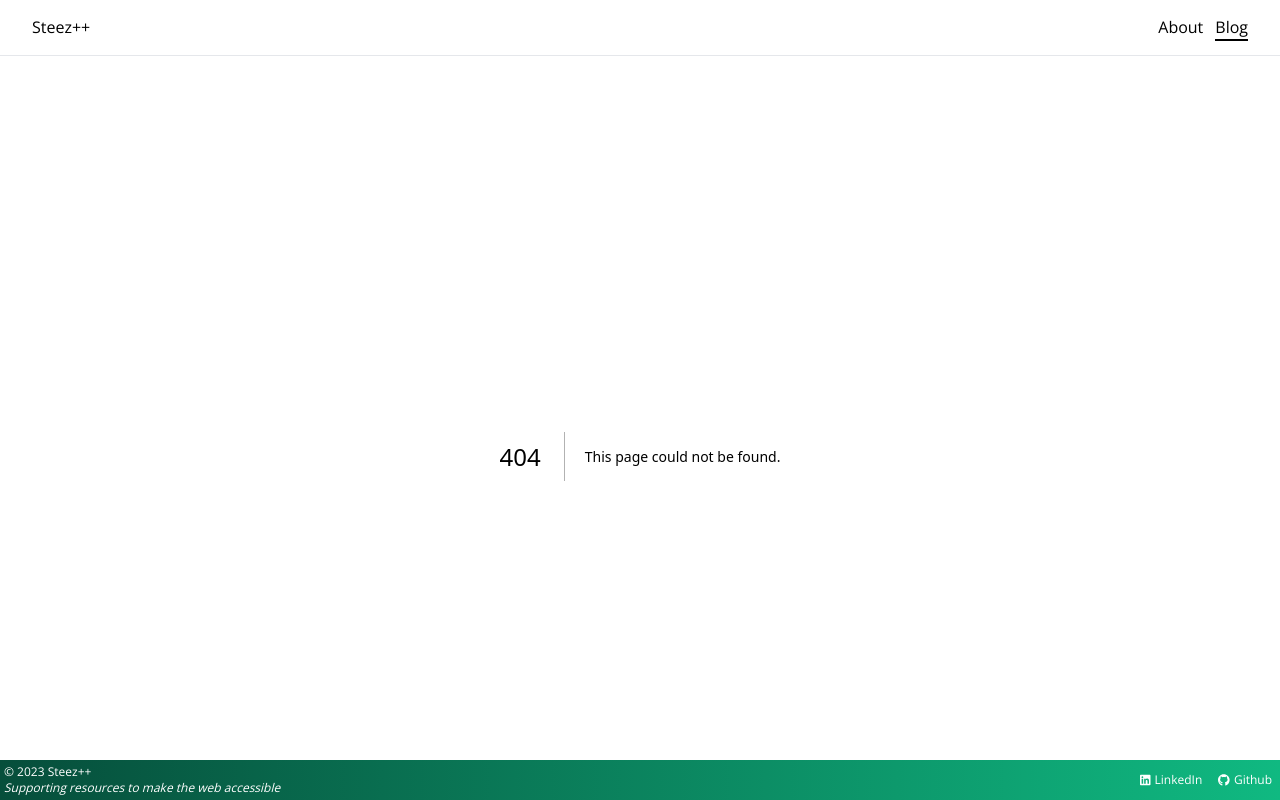
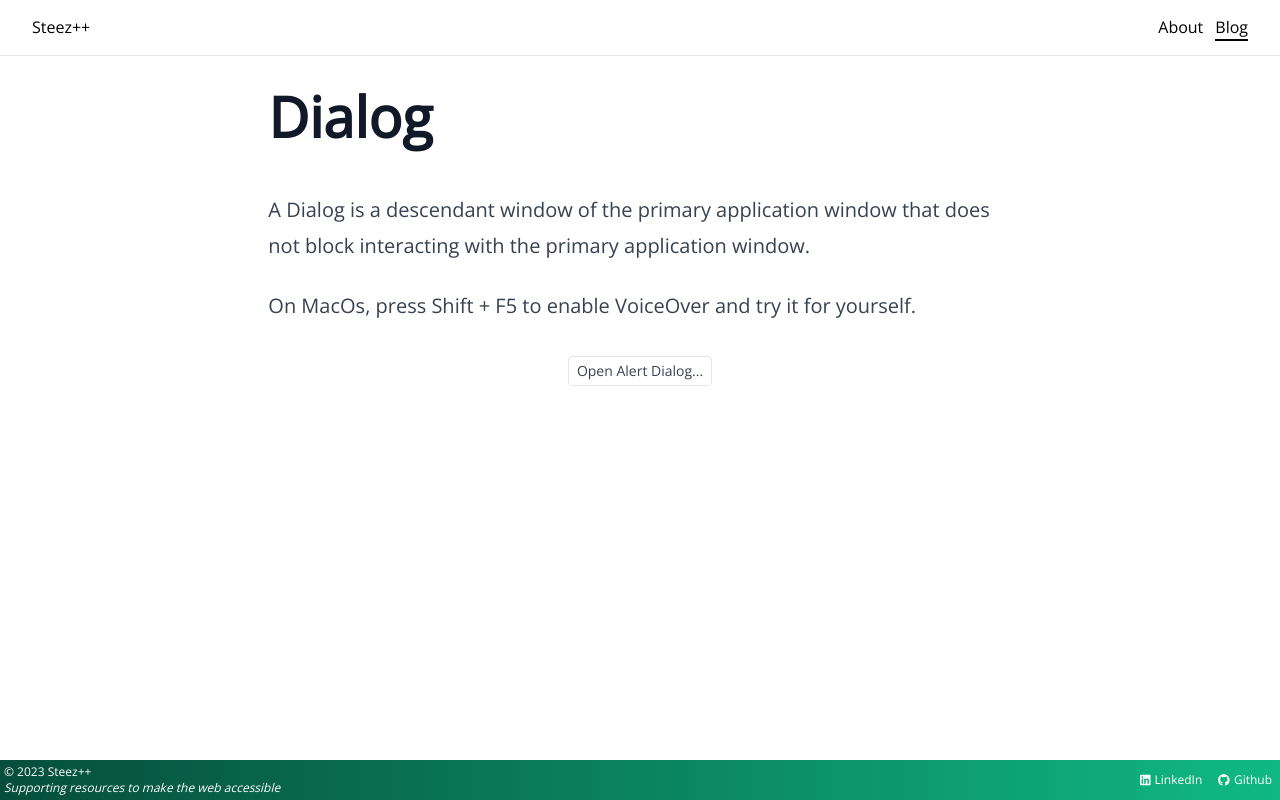
Before and after one commit to steezplusplus/Accessible-Web-Components, a Next.js app: page /blog/alert-dialog in a window 1280 px wide. Before the commit this address had no page. Built offline with nearby package versions, Linux system fonts and the light colour scheme.

Commit message:
feat: prepare alert dialog

```diff
--- /dev/null
+++ b/app/blog/alert-dialog/_components/alertDialog/AlertDialog.tsx
@@ -0,0 +1,42 @@
+'use client';
+
+import { faCircleXmark } from '@fortawesome/free-regular-svg-icons';
+import { FontAwesomeIcon } from '@fortawesome/react-fontawesome';
+import { useRef } from 'react';
+
+export function AlertDialog() {
+  const alertDialogRef = useRef<HTMLDialogElement>(null);
+
+  const showAlertDialog = () => {
+    if (alertDialogRef.current) {
+      alertDialogRef.current.show();
+    }
+  };
+
+  const closeAlertDialog = () => {
+    if (alertDialogRef.current) {
+      alertDialogRef.current.close();
+    }
+  };
+
+  return (
+    <>
+      <button onClick={showAlertDialog} className="prose rounded border px-2 py-1 text-sm">Open Alert Dialog...</button>
+      <dialog
+        ref={alertDialogRef}
+        aria-labelledby="alert-dialog-label"
+        className="prose fixed bottom-1/3 h-36 rounded border border-black bg-slate-200 p-2 prose-h2:my-1"
+      >
+        <header className="flex justify-center">
+          <h2 id="alert-dialog-label">This is an alert dialog!</h2>
+          <button onClick={closeAlertDialog} className="ml-auto">
+            <FontAwesomeIcon icon={faCircleXmark} />
+          </button>
+        </header>
+        <p>
+          Say some stuff...
+        </p>
+      </dialog>
+    </>
+  );
+}
--- /dev/null
+++ b/app/blog/alert-dialog/page.tsx
@@ -0,0 +1,22 @@
+import { AlertDialog } from './_components/alertDialog/AlertDialog';
+
+export default function Page() {
+  return (
+    <>
+      <article className="prose mx-auto my-8 md:prose-lg lg:prose-xl">
+        <header>
+          <h1>Dialog</h1>
+          <p>
+            A Dialog is a descendant window of the primary application window that does not block interacting with the primary application window.
+          </p>
+        </header>
+        <p>
+          On MacOs, press Shift + F5 to enable VoiceOver and try it for yourself.
+        </p>
+      </article>
+      <div className="flex items-center justify-center">
+        <AlertDialog />
+      </div>
+    </>
+  );
+}
--- a/app/blog/page.tsx
+++ b/app/blog/page.tsx
@@ -13,15 +13,18 @@ export default async function Blog() {
   const accordionDescrpition = 'Accordions are a vertical set of controls associated with a panel that will display one panel of content at a time.';
   const modalDescription = 'A Modal overlays the primary window with a modal window, where the modal window does not allow the user to interact with primary window.';
   const dialogDescription = 'A Dialog overlays the primary window with a dialog window, where the dialog window and primary window can simultaneously be interacted with by the user.';
+  const alertDialogDescription = '';
+
 
   return (
     <>
       <Header />
       <ul className="grid gap-10 p-4 sm:grid-cols-1 md:grid-cols-2 lg:grid-cols-3">
-        <Article title="Tabs with Automatic Activation" description={tabsDescription} slug="tabs" />
         <Article title="Non-Modal Dialog" description={dialogDescription} slug="non-modal-dialog" />
         <Article title="Modal Dialog" description={modalDescription} slug="modal-dialog" />
+        <Article title="Alert Dialog" description={alertDialogDescription} slug="alert-dialog" />
         <Article title="Accordion" description={accordionDescrpition} slug="accordion" />
+        <Article title="Tabs with Automatic Activation" description={tabsDescription} slug="tabs" />
       </ul>
       {/* <Pagination /> */}
     </>
```
